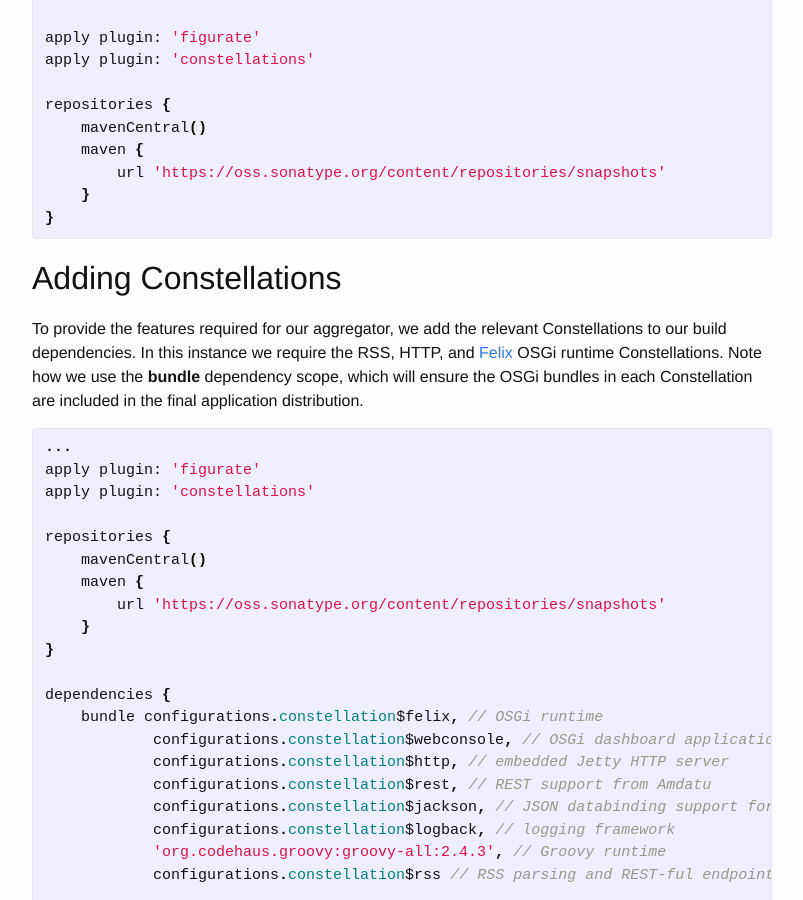
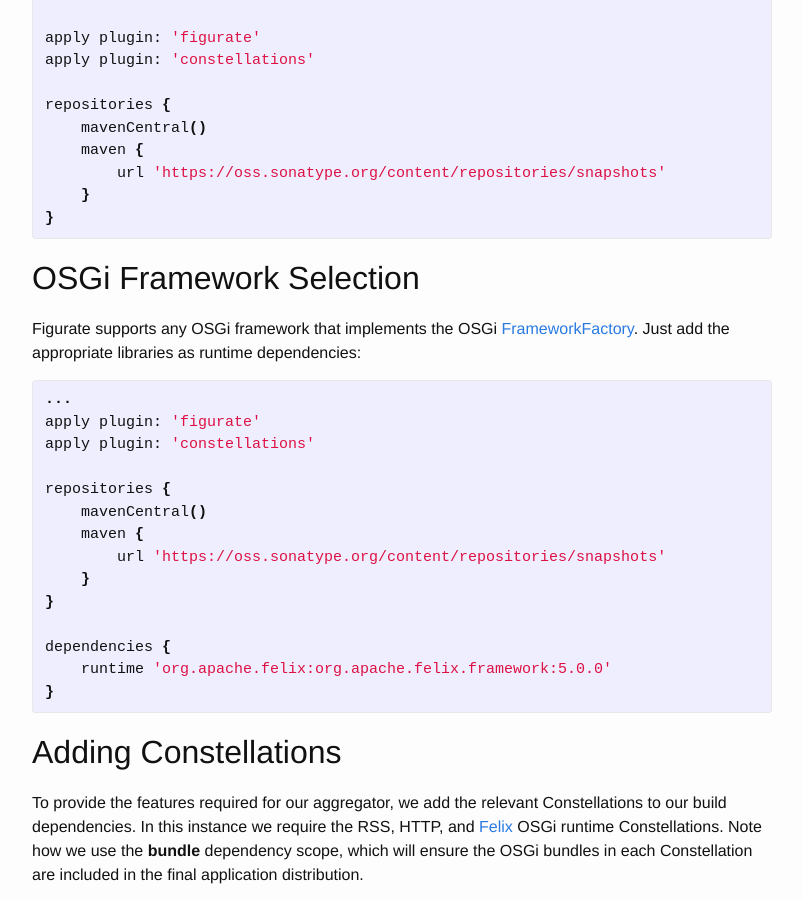
Before and after one commit to figurate/figurate-user-guide, a Jekyll site: the page built from _posts/2015-05-02-building-a-feed-aggregator.md, in a window 1280 px wide and 900 px high, scrolled down 822 px. Shown: the whole window, without its empty margins (238-1041 px from the left). Built offline with Jekyll 4.4.1, drawn with Linux system fonts in a browser that asks for light colours.

Commit message:
Added felix framework dependency

```diff
--- a/_posts/2015-05-02-building-a-feed-aggregator.md
+++ b/_posts/2015-05-02-building-a-feed-aggregator.md
@@ -38,6 +38,28 @@
     maven {
         url 'https://oss.sonatype.org/content/repositories/snapshots'
     }
+}
+{% endhighlight %}
+
+## OSGi Framework Selection
+
+Figurate supports any OSGi framework that implements the OSGi [FrameworkFactory]. Just add the appropriate libraries
+as runtime dependencies:
+
+{% highlight groovy %}
+...
+apply plugin: 'figurate'
+apply plugin: 'constellations'
+
+repositories {
+    mavenCentral()
+    maven {
+        url 'https://oss.sonatype.org/content/repositories/snapshots'
+    }
+}
+
+dependencies {
+    runtime 'org.apache.felix:org.apache.felix.framework:5.0.0'
 }
 {% endhighlight %}
 
@@ -198,6 +220,7 @@
 * [Amdatu]
 * [Felix]
 
+[FrameworkFactory]: https://osgi.org/javadoc/r4v42/org/osgi/framework/launch/FrameworkFactory.html
 [Felix]: http://felix.apache.org/
 [Gradle Application Plugin]: http://gradle.org/docs/current/userguide/application_plugin.html
 [curl]: http://curl.haxx.se/docs/manpage.html
```
